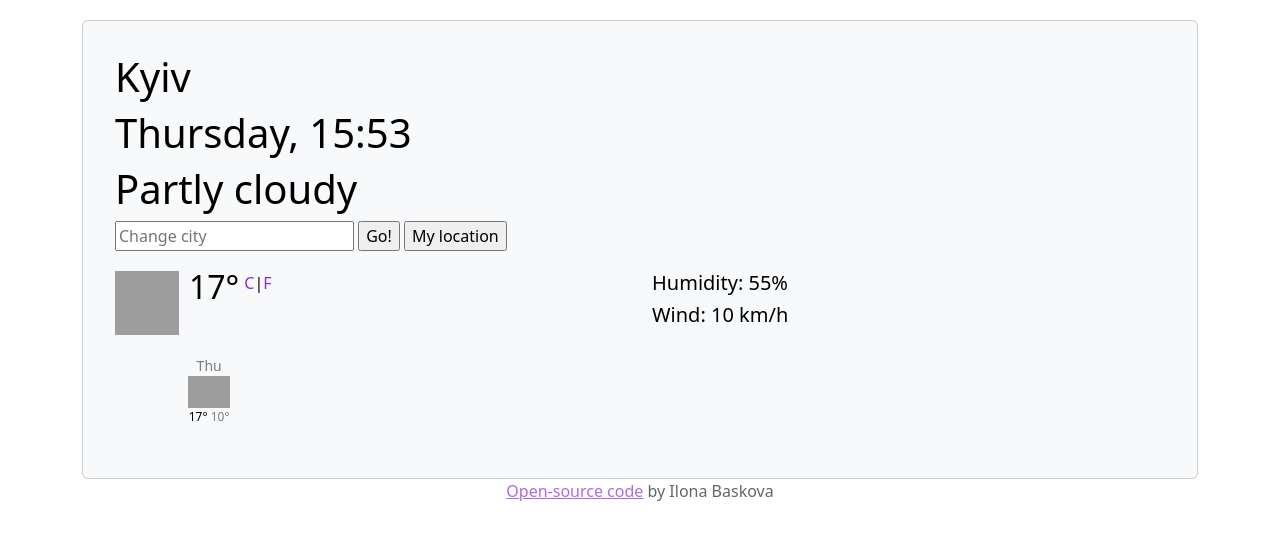
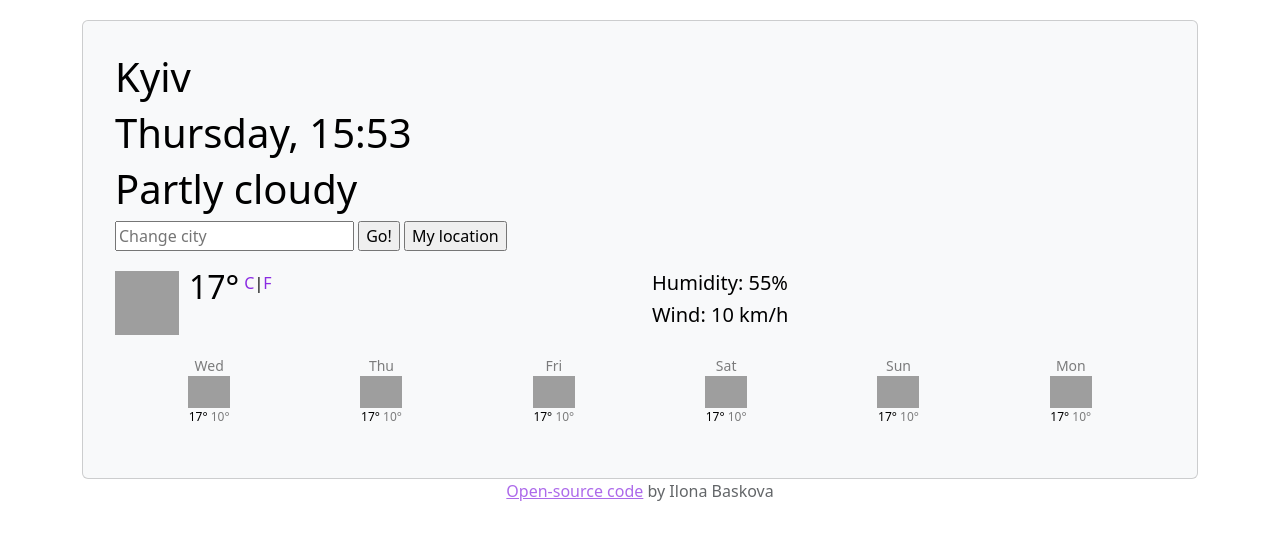
Before and after one commit to IlonaBaskova/my-weather-project, a plain HTML site: page index.html in a window 1280 px wide. Drawn offline with nearby package versions, Linux system fonts and the light colour scheme; grey boxes are pictures that could not be loaded.

Commit message:
Moved Forecast block from HTML to JS with repeating by function for 6 days

```diff
--- a/index.html
+++ b/index.html
@@ -42,17 +42,8 @@
               <div class="row" id="currentWind"><h5>Wind: 10 km/h</h5></div>
             </div>
           </div>
-          <div class="weather-forecast">
-            <div class="row">
-              <div class="col-2">
-                <div class="weather-forecast-date">Thu</div>
-                <img src="https://ssl.gstatic.com/onebox/weather/48/cloudy.png" alt="Cloudy" width="42px">
-                <div class="weather-forecast-temp">
-                  <span class="weather-forecast-temp-max">17°</span>
-                  <span class="weather-forecast-temp-min">10°</span>
-                </div>
-              </div>
-            </div>
+          <div class="weather-forecast" id="forecast">
+
           </div>
           </div>
         </div>
--- a/script.js
+++ b/script.js
@@ -19,6 +19,27 @@ if (minutes < 10) {
 }
 
 let celsiusTemp = 17;
+
+function displayForecast() {
+  let forecastElement = document.querySelector("#forecast");
+  let forecastHTML = `<div class="row">`;
+  let days = ["Wed", "Thu", "Fri", "Sat", "Sun", "Mon"];
+  days.forEach(function (day) {
+    forecastHTML =
+      forecastHTML +
+      `<div class="col-2">
+                <div class="weather-forecast-date">${day}</div>
+                <img src="https://ssl.gstatic.com/onebox/weather/48/cloudy.png" alt="Cloudy" width="42px">
+                <div class="weather-forecast-temp">
+                  <span class="weather-forecast-temp-max">17°</span>
+                  <span class="weather-forecast-temp-min">10°</span>
+                </div>
+              </div>`;
+  });
+  forecastHTML = forecastHTML + `</div>`;
+  forecastElement.innerHTML = forecastHTML;
+}
+displayForecast();
 
 function currentCity(event) {
   event.preventDefault();
```
